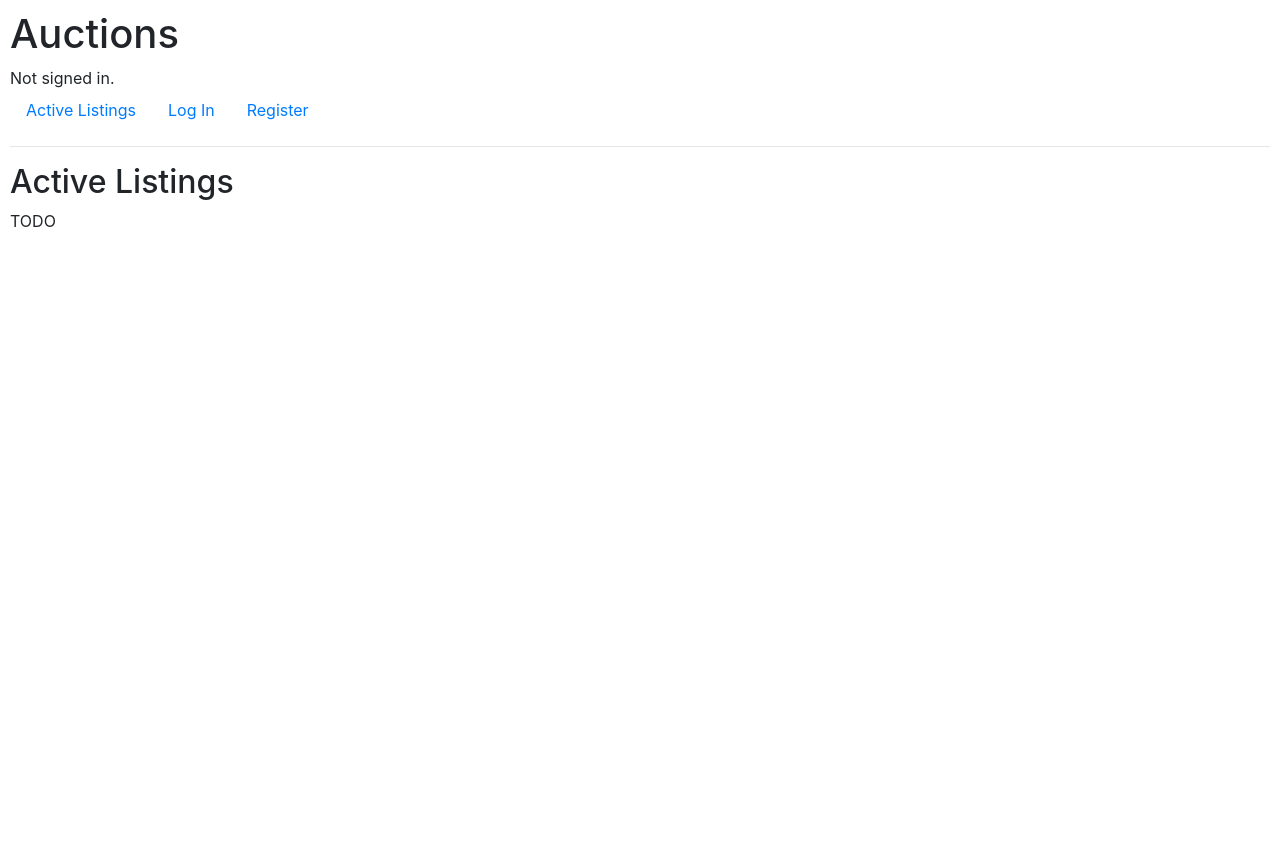
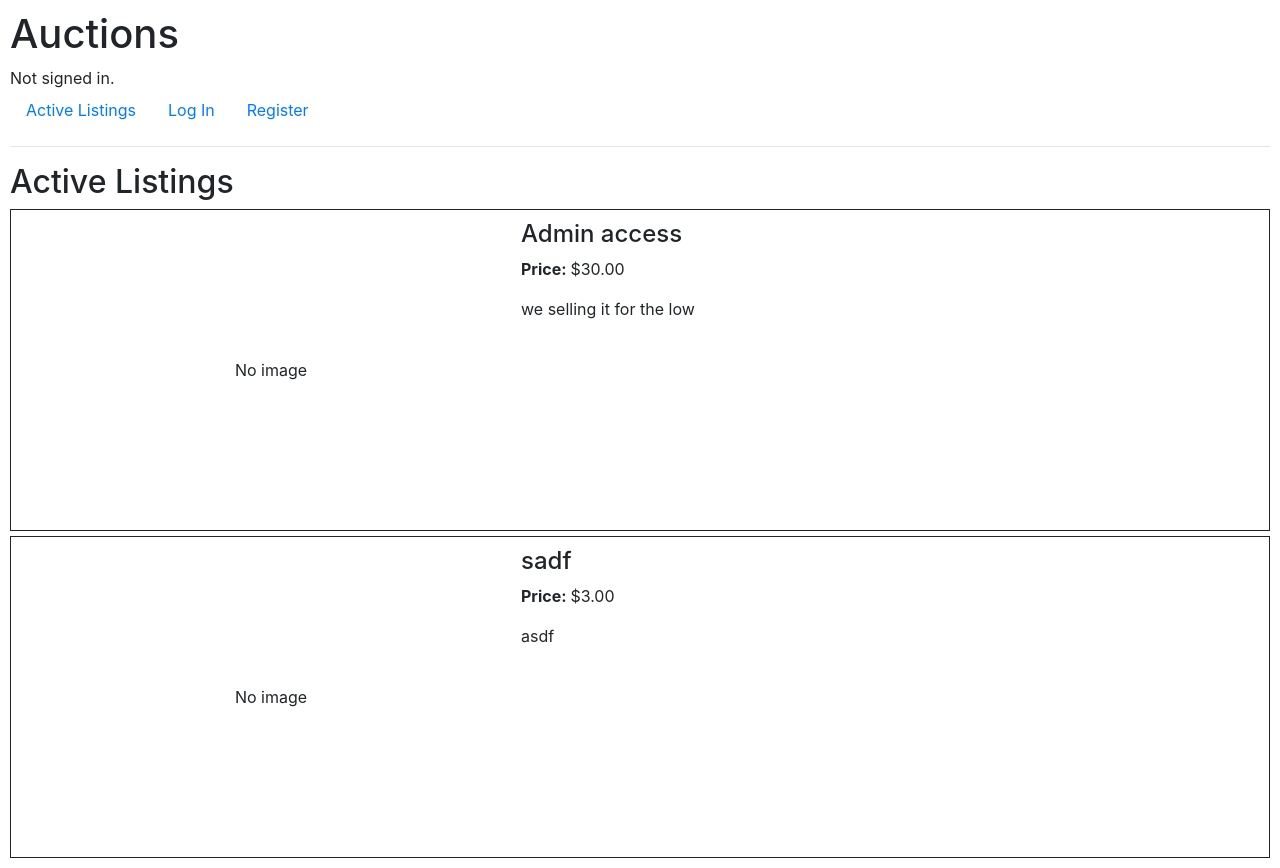
Before and after one commit to ajnipp/commerce, a Django app: page / in a window 1280 px wide. Before the commit the page ends 227 px from the top, so only its background shows below. Run offline with Django 3.2, Linux system fonts and the light colour scheme; data comes from the database, SQL or seed files in the repository; both versions use the stored data as it was after the commit; some libraries are stand-ins or nearby versions.

Commit message:
listings page partly complete

```diff
--- a/auctions/models.py
+++ b/auctions/models.py
@@ -26,3 +26,4 @@ class Listing(models.Model):
     ]
     category = models.CharField(max_length=3, choices=CATEGORIES, blank=True)
     owner = models.ForeignKey(User, on_delete=models.CASCADE)
+    is_active = models.BooleanField(default=True, auto_created=True)
--- a/auctions/static/auctions/styles.css
+++ b/auctions/static/auctions/styles.css
@@ -1,3 +1,36 @@
 body {
     padding: 10px;
 }
+
+.hstack {
+    display: flex;
+    flex-direction: row;
+    flex-wrap: nowrap;
+}
+
+.listing-container {
+    border: solid;
+    border-width: 1px;
+    border-color: var(--bs-secondary);
+    margin-top: 5px;
+    padding: 10px
+}
+
+.listing-image-container {
+    width: 500px;
+    height: 300px;
+    position: relative;
+}
+
+.no-image {
+    margin: auto;
+}
+
+.center {
+    margin: 0;
+    position: absolute;
+    top: 50%;
+    left: 50%;
+    -ms-transform: translate(-50%, -50%);
+    transform: translate(-50%, -50%);
+  }
--- a/auctions/templates/auctions/add_listing.html
+++ b/auctions/templates/auctions/add_listing.html
@@ -14,7 +14,7 @@
             {{ field }}
         </div>
         {% endfor %}
-        <input type="submit" value="Submit">
+        <input class="btn btn-primary" type="submit" value="Submit">
     </form>
 
 
--- a/auctions/templates/auctions/index.html
+++ b/auctions/templates/auctions/index.html
@@ -1,7 +1,27 @@
 {% extends "auctions/layout.html" %}
 
 {% block body %}
-    <h2>Active Listings</h2>
-
-    TODO
+<h2>Active Listings</h2>
+{% for listing in active_listings %}
+<div class="listing-container">
+    <div class="hstack">
+        <div class="listing-image-container">
+        {% if listing.image_url%}
+            <img class="listing-image" src="{{ listing.image_url }}">
+        {% else %}
+            <div class="no-image center">
+                No image
+            </div>
+        {% endif %}
+        </div>
+        <div class="vstack">
+            <h4>{{ listing.title }}</h4>
+            <p><strong>Price: </strong>${{ listing.price }}</p>
+            {% if listing.description %}
+            <p>{{ listing.description }}</p>
+            {% endif %}
+        </div>
+    </div>
+</div>
+{% endfor %}
 {% endblock %}
--- a/auctions/views.py
+++ b/auctions/views.py
@@ -10,7 +10,10 @@ from .models import User, Listing
 
 
 def index(request):
-    return render(request, "auctions/index.html")
+    active_listings = Listing.objects.filter(is_active=True)
+    return render(request, "auctions/index.html", {
+        'active_listings': active_listings
+    })
 
 
 def login_view(request):
```
Also changed, not shown: auctions/migrations/0006_listing_is_active.py (added), db.sqlite3.
